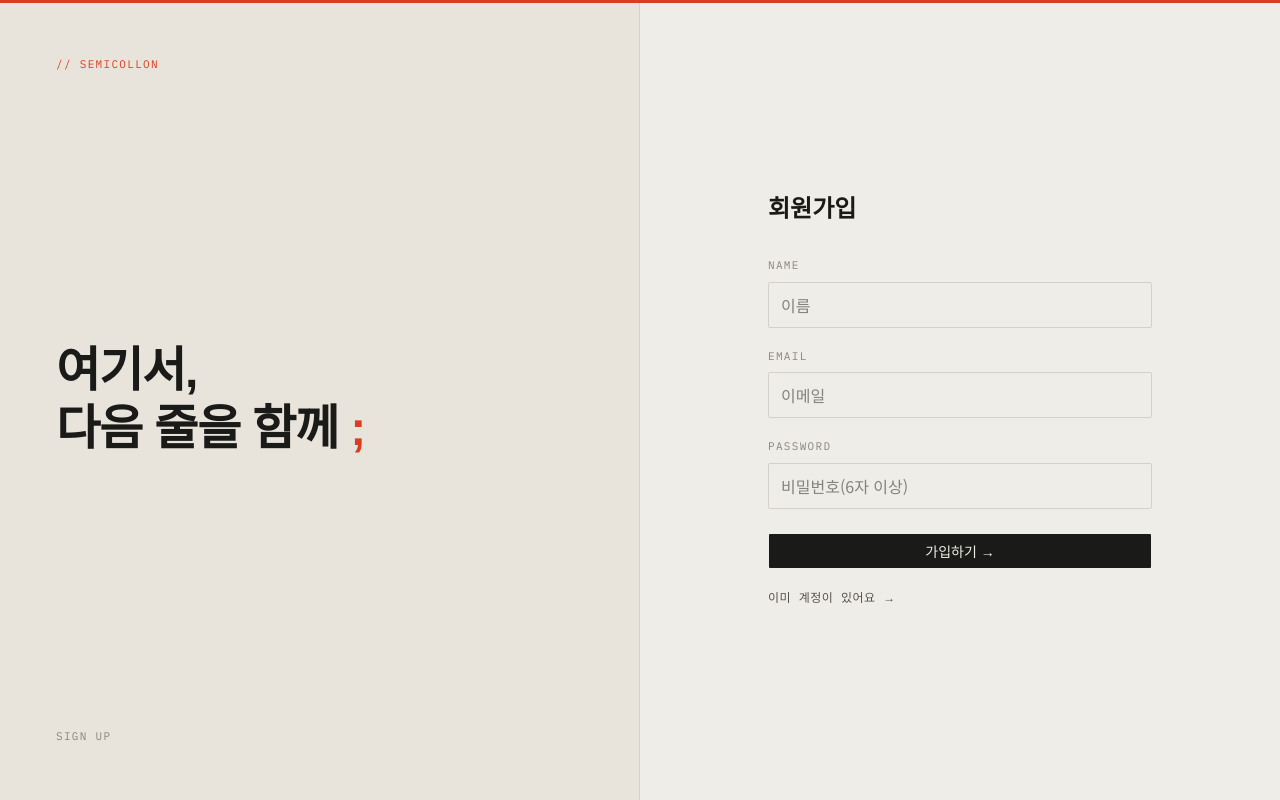
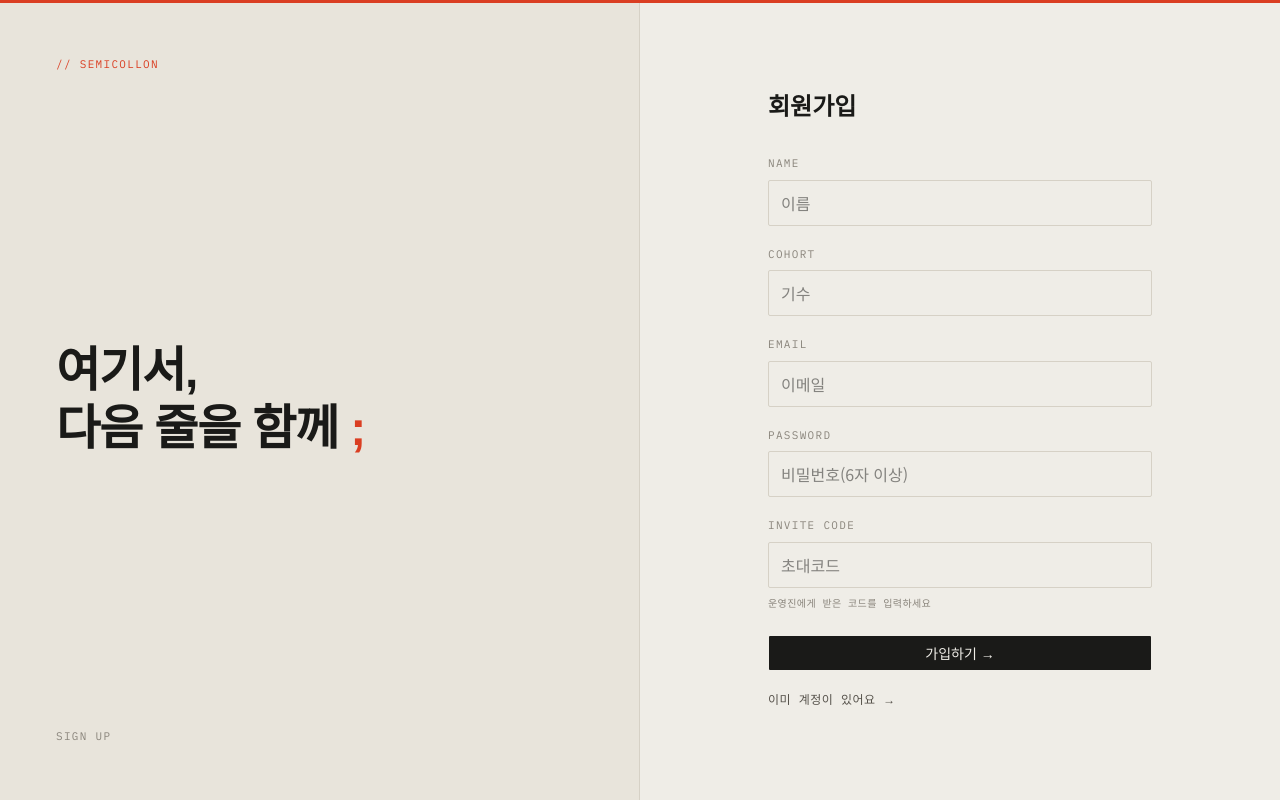
Before and after one commit to wwoosshh/semicollon-frontend, a Next.js app: page /signup in a window 1280 px wide. Built offline with nearby package versions, Linux system fonts and the light colour scheme; no server answers.

Commit message:
feat: 회원가입 기수+초대코드 입력 + 운영진 초대코드 관리 UI

```diff
--- /dev/null
+++ b/src/app/(app)/members/invite-code-panel.tsx
@@ -0,0 +1,66 @@
+"use client";
+import { useEffect, useState } from "react";
+import { useMutation, useQuery, useQueryClient } from "@tanstack/react-query";
+import { api } from "@/lib/api";
+import { MonoLabel } from "@/components/ui/mono-label";
+import { Button } from "@/components/ui/button";
+
+export function InviteCodePanel() {
+  const qc = useQueryClient();
+  const [code, setCode] = useState("");
+  const [confirmed, setConfirmed] = useState(false);
+
+  const { data } = useQuery({
+    queryKey: ["inviteCode"],
+    queryFn: () => api<{ code: string }>("/settings/invite-code"),
+  });
+
+  useEffect(() => {
+    if (data?.code) setCode(data.code);
+  }, [data?.code]);
+
+  const mutation = useMutation({
+    mutationFn: (next: string) =>
+      api<{ code: string }>("/settings/invite-code", {
+        method: "PUT",
+        body: JSON.stringify({ code: next }),
+      }),
+    onSuccess: (res) => {
+      qc.invalidateQueries({ queryKey: ["inviteCode"] });
+      setCode(res.code);
+      setConfirmed(true);
+      setTimeout(() => setConfirmed(false), 2000);
+    },
+  });
+
+  function onSubmit(e: React.FormEvent) {
+    e.preventDefault();
+    setConfirmed(false);
+    mutation.mutate(code);
+  }
+
+  return (
+    <div className="mb-8 rounded-[2px] border border-[var(--line)] bg-[var(--paper-2)] p-5">
+      <div className="flex items-baseline justify-between gap-4">
+        <MonoLabel>초대코드 / INVITE CODE</MonoLabel>
+        {confirmed && <MonoLabel accent>변경됨</MonoLabel>}
+      </div>
+      <p className="mt-2 font-mono text-xl font-medium tracking-[0.06em] text-[var(--ink)]">
+        {data?.code ?? "—"}
+      </p>
+      <div className="mt-4 h-px w-full bg-[var(--line)]" />
+      <form onSubmit={onSubmit} className="mt-4 flex items-stretch gap-2">
+        <input
+          className="min-w-0 flex-1 rounded-[2px] border border-[var(--line)] bg-[var(--paper)] px-3 py-2 text-[var(--ink)] outline-none transition-colors focus:border-[var(--accent)]"
+          value={code}
+          required
+          placeholder="새 초대코드"
+          onChange={(e) => setCode(e.target.value)}
+        />
+        <Button type="submit" size="lg" disabled={mutation.isPending}>
+          {mutation.isPending ? "변경 중…" : "변경"}
+        </Button>
+      </form>
+    </div>
+  );
+}
--- a/src/app/(app)/members/page.tsx
+++ b/src/app/(app)/members/page.tsx
@@ -5,6 +5,7 @@ import { useMe, type Me } from "@/lib/use-me";
 import { SectionHeader } from "@/components/ui/section-header";
 import { StatusDot } from "@/components/ui/status-dot";
 import { MemberRow } from "./member-row";
+import { InviteCodePanel } from "./invite-code-panel";
 
 function ColHead({ ko, en }: { ko: string; en: string }) {
   return (
@@ -38,6 +39,7 @@ export default function MembersPage() {
           ) : null
         }
       />
+      {canEdit && <InviteCodePanel />}
       <table className="w-full border-collapse text-left">
         <thead>
           <tr className="border-b border-[var(--ink)]">
--- a/src/app/(auth)/signup/page.tsx
+++ b/src/app/(auth)/signup/page.tsx
@@ -7,7 +7,13 @@ import { Button } from "@/components/ui/button";
 
 export default function SignupPage() {
   const router = useRouter();
-  const [form, setForm] = useState({ name: "", email: "", password: "" });
+  const [form, setForm] = useState({
+    name: "",
+    cohort: "",
+    email: "",
+    password: "",
+    inviteCode: "",
+  });
   const [error, setError] = useState<string | null>(null);
 
   async function onSubmit(e: React.FormEvent) {
@@ -16,7 +22,16 @@ export default function SignupPage() {
     try {
       const tokens = await api<{ accessToken: string; refreshToken: string }>(
         "/auth/signup",
-        { method: "POST", body: JSON.stringify(form) },
+        {
+          method: "POST",
+          body: JSON.stringify({
+            name: form.name,
+            email: form.email,
+            password: form.password,
+            cohort: Number(form.cohort),
+            inviteCode: form.inviteCode,
+          }),
+        },
       );
       authStore.set(tokens);
       router.push("/");
@@ -67,6 +82,20 @@ export default function SignupPage() {
             </label>
             <label className="flex flex-col gap-2">
               <span className="font-mono text-[0.6875rem] uppercase tracking-[0.12em] text-[var(--muted-ink)]">
+                COHORT
+              </span>
+              <input
+                className="rounded-[2px] border border-[var(--line)] bg-[var(--paper)] px-3 py-2.5 text-[var(--ink)] outline-none transition-colors focus:border-[var(--accent)]"
+                type="number"
+                min="1"
+                placeholder="기수"
+                required
+                value={form.cohort}
+                onChange={(e) => setForm({ ...form, cohort: e.target.value })}
+              />
+            </label>
+            <label className="flex flex-col gap-2">
+              <span className="font-mono text-[0.6875rem] uppercase tracking-[0.12em] text-[var(--muted-ink)]">
                 EMAIL
               </span>
               <input
@@ -91,6 +120,23 @@ export default function SignupPage() {
                 onChange={(e) => setForm({ ...form, password: e.target.value })}
               />
             </label>
+            <label className="flex flex-col gap-2">
+              <span className="font-mono text-[0.6875rem] uppercase tracking-[0.12em] text-[var(--muted-ink)]">
+                INVITE CODE
+              </span>
+              <input
+                className="rounded-[2px] border border-[var(--line)] bg-[var(--paper)] px-3 py-2.5 text-[var(--ink)] outline-none transition-colors focus:border-[var(--accent)]"
+                placeholder="초대코드"
+                required
+                value={form.inviteCode}
+                onChange={(e) =>
+                  setForm({ ...form, inviteCode: e.target.value })
+                }
+              />
+              <span className="font-mono text-[0.625rem] tracking-[0.04em] text-[var(--muted-ink)]">
+                운영진에게 받은 코드를 입력하세요
+              </span>
+            </label>
 
             {error && (
               <p className="font-mono text-[0.75rem] tracking-[0.04em] text-[var(--accent-ink)]">
```
